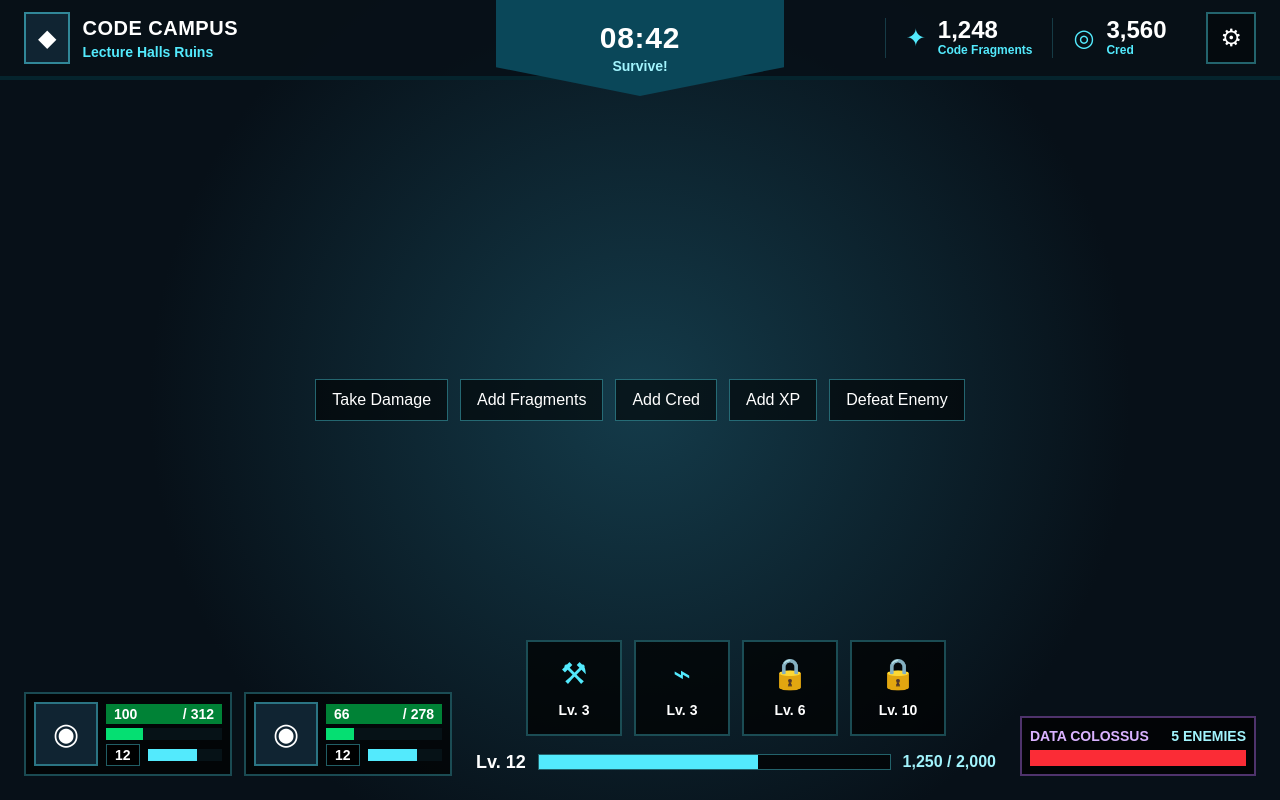
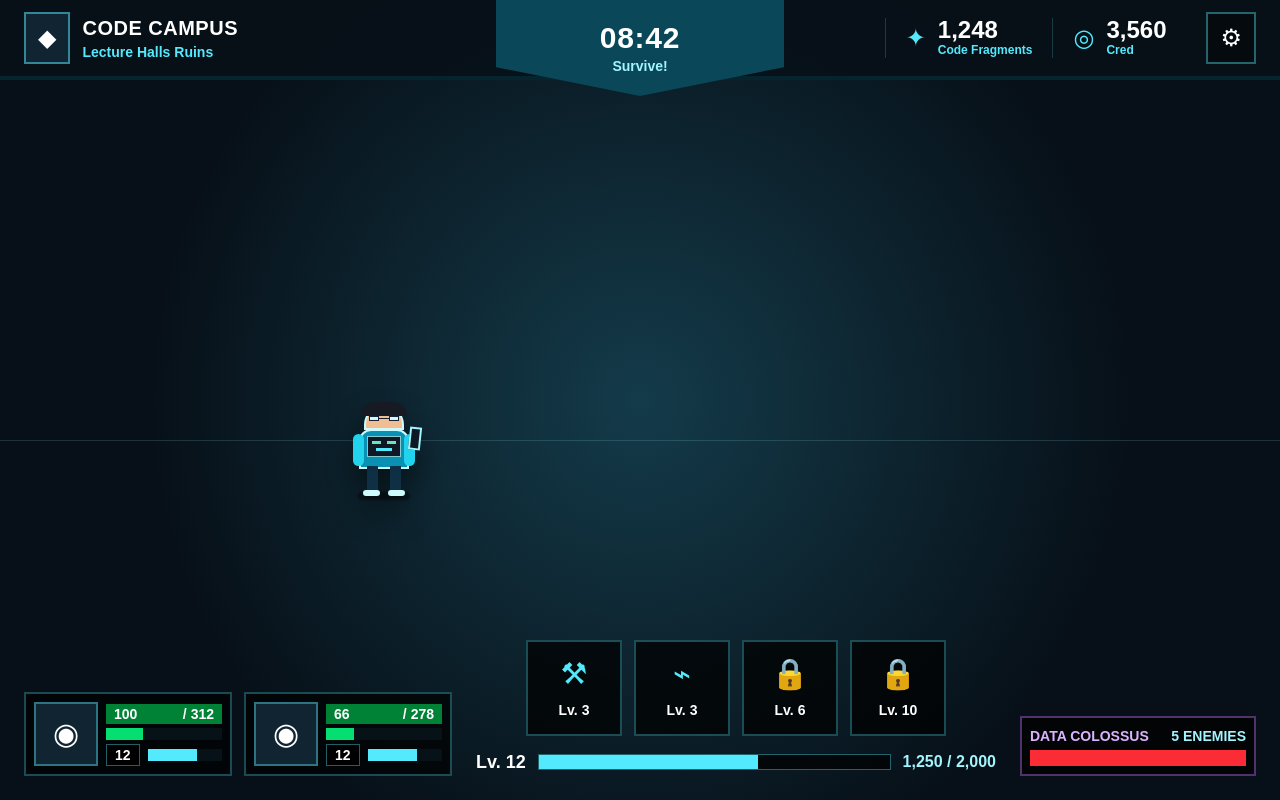
Before and after one commit to Eddiewithaneye/dev-roadmap-game, a Next.js app: page /game in a window 1280 px wide. Built offline with nearby package versions, Linux system fonts and the light colour scheme.

Commit message:
added the player object

```diff
--- a/src/components/game-shell/GameScenePlaceholder.tsx
+++ b/src/components/game-shell/GameScenePlaceholder.tsx
@@ -1,5 +1,10 @@
+import { PlaceholderPlayer } from "./PlaceholderPlayer";
+
 export function GameScenePlaceholder() {
   return (
-    <section className="min-h-screen bg-[radial-gradient(circle_at_center,#143b4a_0%,#071018_65%)]" />
+    <section className="relative min-h-screen overflow-hidden bg-[radial-gradient(circle_at_center,#143b4a_0%,#071018_65%)]">
+      <div className="absolute inset-x-0 top-[55%] h-px bg-cyan-200/15" />
+      <PlaceholderPlayer />
+    </section>
   );
 }
--- a/src/components/game-shell/GameShell.tsx
+++ b/src/components/game-shell/GameShell.tsx
@@ -2,7 +2,7 @@
 
 import { useState } from "react";
 
-import { DevControls } from "./DevControls";
+//import { DevControls } from "./DevControls";
 import { GameHud } from "./GameHud";
 import { GameScenePlaceholder } from "./GameScenePlaceholder";
 
@@ -22,6 +22,7 @@ export function GameShell() {
     <main className="relative min-h-screen overflow-hidden bg-[#071018] text-white">
       <GameScenePlaceholder />
 
+      {/*
       <div className="absolute inset-0 flex items-center justify-center">
         <DevControls
           enemies={enemies}
@@ -35,6 +36,7 @@ export function GameShell() {
           xpGoal={xpGoal}
         />
       </div>
+      */}
 
       <GameHud
         codeFragments={codeFragments}
--- /dev/null
+++ b/src/components/game-shell/PlaceholderPlayer.tsx
@@ -0,0 +1,47 @@
+import type { CSSProperties } from "react";
+
+import { PLAYER_PLACEHOLDER_TUNING } from "@/lib/game/player";
+
+export function PlaceholderPlayer() {
+  const playerStyle = {
+    left: `${PLAYER_PLACEHOLDER_TUNING.xPercent}%`,
+    top: `${PLAYER_PLACEHOLDER_TUNING.groundYPercent}%`,
+    width: `${PLAYER_PLACEHOLDER_TUNING.widthPx}px`,
+    height: `${PLAYER_PLACEHOLDER_TUNING.heightPx}px`,
+    transform: `translate(-50%, -100%) scale(${PLAYER_PLACEHOLDER_TUNING.scale})`,
+    transformOrigin: "center bottom",
+  } satisfies CSSProperties;
+
+  return (
+    <div
+      aria-label="Placeholder coder player"
+      className="pointer-events-none absolute z-[1] drop-shadow-[0_16px_14px_rgba(0,0,0,0.45)]"
+      data-testid="placeholder-player"
+      role="img"
+      style={playerStyle}
+    >
+      <div className="absolute bottom-[-4%] left-1/2 h-[8%] w-[82%] -translate-x-1/2 rounded-full bg-black/45 blur-[1px]" />
+
+      <div className="absolute left-[18%] top-[5%] h-[26%] w-[64%] rounded-t-full border-2 border-cyan-100 bg-[#f2bd91]" />
+      <div className="absolute left-[14%] top-[2%] h-[15%] w-[72%] rounded-t-full bg-[#171923]" />
+      <div className="absolute left-[26%] top-[17%] h-[5%] w-[16%] border border-[#172031] bg-cyan-100" />
+      <div className="absolute right-[26%] top-[17%] h-[5%] w-[16%] border border-[#172031] bg-cyan-100" />
+      <div className="absolute left-[42%] top-[19%] h-px w-[16%] bg-[#172031]" />
+
+      <div className="absolute left-[11%] top-[30%] h-[42%] w-[78%] rounded-t-xl border-2 border-cyan-100 bg-[#0891b2]" />
+      <div className="absolute left-[24%] top-[37%] h-[22%] w-[52%] border border-cyan-200/80 bg-[#101826]" />
+      <div className="absolute left-[31%] top-[43%] h-[3%] w-[14%] bg-emerald-300" />
+      <div className="absolute right-[31%] top-[43%] h-[3%] w-[14%] bg-emerald-300" />
+      <div className="absolute left-[38%] top-[50%] h-[3%] w-[24%] bg-cyan-300" />
+
+      <div className="absolute left-[1%] top-[35%] h-[34%] w-[18%] rounded-full bg-[#22d3ee]" />
+      <div className="absolute right-[1%] top-[35%] h-[34%] w-[18%] rounded-full bg-[#22d3ee]" />
+      <div className="absolute -right-[7%] top-[28%] h-[24%] w-[18%] rotate-6 border-2 border-cyan-200 bg-[#0d1824]" />
+
+      <div className="absolute bottom-0 left-[24%] h-[31%] w-[17%] rounded-b-md bg-[#0f2f44]" />
+      <div className="absolute bottom-0 right-[24%] h-[31%] w-[17%] rounded-b-md bg-[#0f2f44]" />
+      <div className="absolute bottom-0 left-[17%] h-[6%] w-[27%] rounded bg-cyan-100" />
+      <div className="absolute bottom-0 right-[17%] h-[6%] w-[27%] rounded bg-cyan-100" />
+    </div>
+  );
+}
--- /dev/null
+++ b/src/lib/game/player.ts
@@ -0,0 +1,17 @@
+export type PlayerPlaceholderTuning = {
+  xPercent: number;
+  groundYPercent: number;
+  widthPx: number;
+  heightPx: number;
+  scale: number;
+};
+
+// Story 4 tuning lives here so position and scale can be adjusted without
+// digging through the placeholder player's shape markup.
+export const PLAYER_PLACEHOLDER_TUNING = {
+  xPercent: 30,
+  groundYPercent: 62,
+  widthPx: 64,
+  heightPx: 96,
+  scale: 1,
+} as const satisfies PlayerPlaceholderTuning;
```
